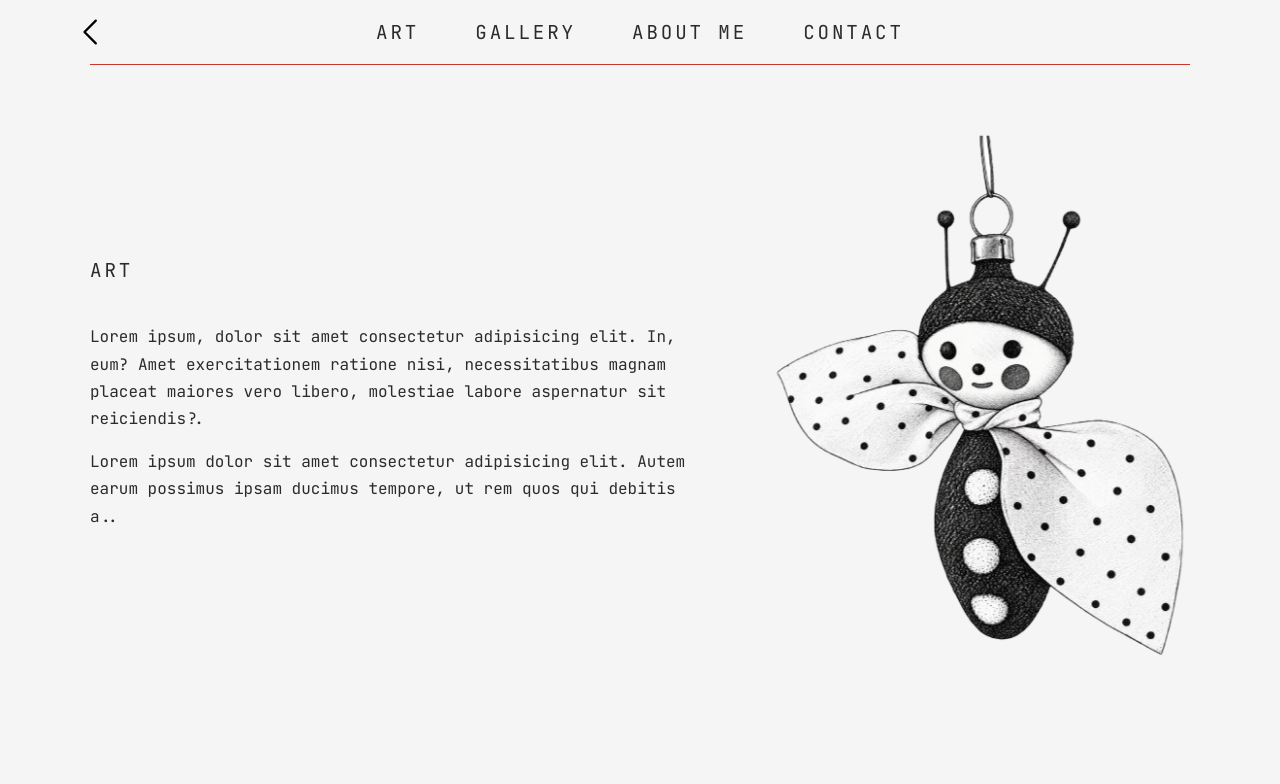
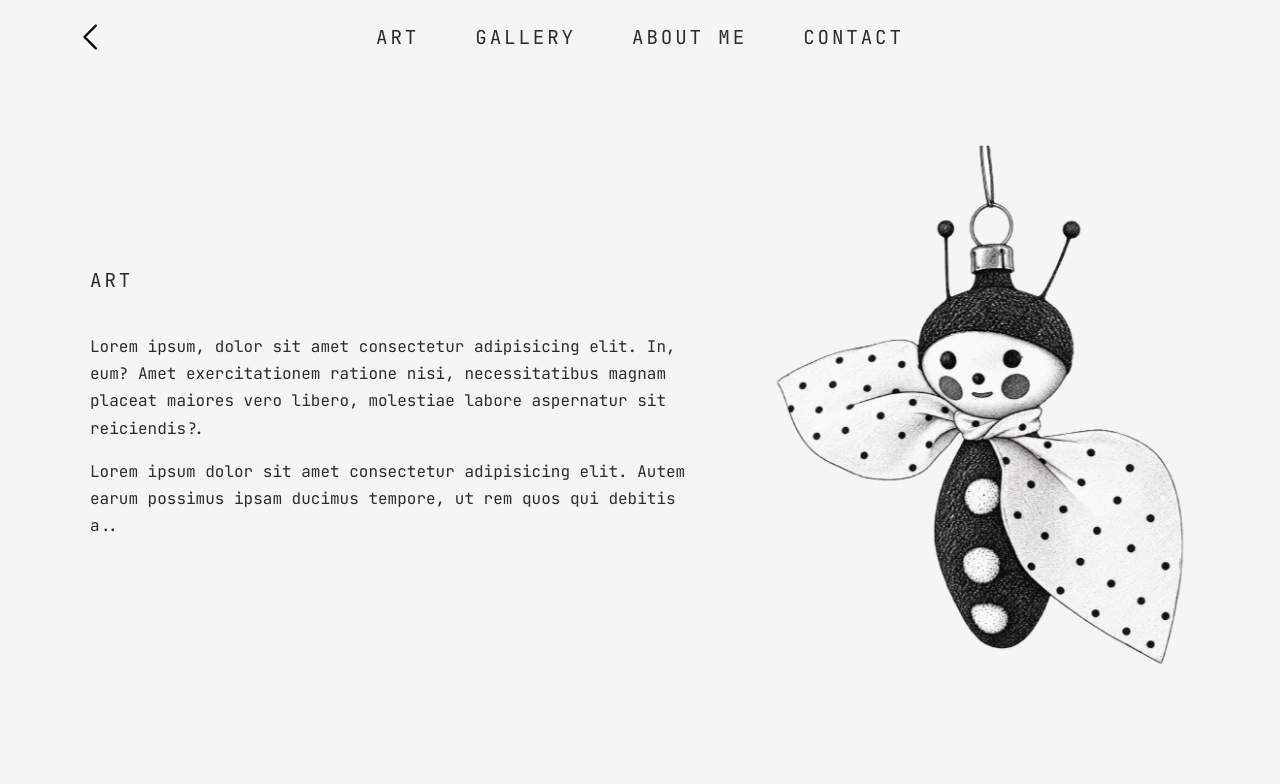
Before and after one commit to Maree13/miriam, a plain HTML site: page home.html in a window 1280 px wide. Shown: the top 784 px of the page. Drawn offline with Linux system fonts and the light colour scheme.

Commit message:
vymazana ciara nepacila sa mi

```diff
--- a/style.css
+++ b/style.css
@@ -41,30 +41,11 @@ p {
 
 /* ---------- 3. MENU ---------- */
 .header {
-  position: sticky;
-  top: 0;
-  z-index: 1000;
-  background: var(--color-bg);
-  padding: 1.2rem 2rem;
-  /* border-bottom: 0.1px solid var(--color-accent); */
+  position: relative;
+  padding: 1.5rem 2rem;
   display: flex;
   align-items: center;
   justify-content: center;
-}
-
-/* Skrátená linka presne na šírku hlavného obsahu */
-.header::after {
-  content: "";
-  position: absolute;
-  bottom: 0;
-  left: 50%;
-  transform: translateX(-50%);
-  width: calc(100% - 3rem);
-  /* rovnaký bočný padding ako má main (1.5rem zľava + 1.5rem sprava) */
-  max-width: 1100px;
-  /* presne rovnaká šírka ako má main */
-  height: 0.1px;
-  background: var(--color-accent)
 }
 
 
```
Also changed, not shown: home.html (+1 -0 lines).
